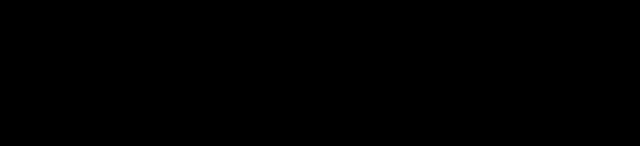
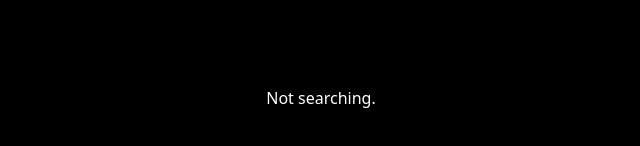
Before and after one commit to Asha20/qr_scanner, a React (Vite) app: page / in a window 1280 px wide. Shown: the part 650-796 px from the top of the page, without its empty margins (319-959 px from the left). Built offline with nearby package versions, Linux system fonts and the light colour scheme; no server answers.

Commit message:
feat: Display scan result on screen

```diff
--- a/src/components/App.tsx
+++ b/src/components/App.tsx
@@ -2,6 +2,8 @@
 import { QrScanner, ScanResult } from "~/components/QrScanner/index";
 import { useAsyncConst } from "~/hooks/useConst";
 import { Camera } from "~/logic/camera";
+
+const SCAN_ATTEMPTS_PER_SECOND = 10;
 
 export function App() {
   const { value: camera } = useAsyncConst(() =>
@@ -12,7 +14,9 @@
     }),
   );
 
+  const [scanning, setScanning] = useState(false);
   const [torch, setTorch] = useState(false);
+  const [text, setText] = useState("");
 
   function updateTorch(value: boolean) {
     if (camera) {
@@ -22,25 +26,31 @@
   }
 
   function onScan(result: ScanResult) {
-    console.log({ result });
-    if (result.success) {
-      alert(JSON.stringify(result));
+    const newValue = result.success ? result.value : "";
+    if (newValue !== text) {
+      setText(newValue);
+      setScanning(false);
     }
   }
 
   return (
-    <div className="w-screen h-screen flex">
-      <div className="bg-red-300 flex-auto">
+    <div className="w-screen h-screen relative">
       <QrScanner
-          scan={true}
+        scan={scanning}
+        onScan={onScan}
+        attemptsPerSecond={SCAN_ATTEMPTS_PER_SECOND}
         media={camera?.mediaStream}
         torch={
           camera?.supportsTorch
             ? { active: torch, onChange: updateTorch }
             : undefined
         }
-          onScan={onScan}
       />
+      <div className="absolute bottom-0 left-0 right-0 text-center text-white p-4">
+        <p>
+          {text ? "Found code:" : scanning ? "Searching..." : "Not searching."}
+        </p>
+        <p className="min-h-[1.5rem] truncate">{text}</p>
       </div>
     </div>
   );
--- a/src/components/MediaStreamPlayer.tsx
+++ b/src/components/MediaStreamPlayer.tsx
@@ -81,7 +81,11 @@
     const hideVideo = !playing || Boolean(!mediaStream);
 
     return (
-      <div className={`w-full h-full relative ${hideVideo ? "bg-black" : ""}`}>
+      <div
+        className={`w-full h-full overflow-hidden relative ${
+          hideVideo ? "bg-black" : ""
+        }`}
+      >
         {hideVideo && (
           <p className="flex items-center justify-center text-white h-full select-none">
             {!mediaStream ? "No media stream." : "Not playing."}
@@ -90,7 +94,7 @@
 
         <video
           ref={videoRef}
-          className={`bg-black w-full h-full ${hideVideo ? "hidden" : ""}`}
+          className={`w-full ${hideVideo ? "hidden" : ""}`}
           playsInline={true}
         />
 
--- a/src/components/QrScanner/QrScanner.tsx
+++ b/src/components/QrScanner/QrScanner.tsx
@@ -3,16 +3,21 @@
 import { useInterval } from "~/hooks/useInterval";
 import * as xQrScanner from "./qr_scanner";
 
-const SCAN_ATTEMPTS_PER_SECOND = 10;
-
 export interface QrScannerProps {
   media: MediaStream | undefined;
   torch: Torch | undefined;
   scan: boolean;
+  attemptsPerSecond: number;
   onScan(result: xQrScanner.ScanResult): void;
 }
 
-export function QrScanner({ media, torch, scan, onScan }: QrScannerProps) {
+export function QrScanner({
+  media,
+  torch,
+  scan,
+  attemptsPerSecond,
+  onScan,
+}: QrScannerProps) {
   const videoRef = useRef<HTMLVideoElement | null>(null);
   const scanning = useRef(false);
 
@@ -27,7 +32,7 @@
     scanning.current = false;
   }
 
-  useInterval(attemptScan, 1000 / SCAN_ATTEMPTS_PER_SECOND);
+  useInterval(attemptScan, scan ? 1000 / attemptsPerSecond : null);
 
   return <MediaStreamPlayer ref={videoRef} mediaStream={media} torch={torch} />;
 }
--- a/src/hooks/useInterval.ts
+++ b/src/hooks/useInterval.ts
@@ -1,6 +1,6 @@
 import { useEffect, useRef } from "react";
 
-export function useInterval(fn: () => void, ms: number) {
+export function useInterval(fn: () => void, ms: number | null) {
   const cb = useRef<typeof fn>();
 
   useEffect(() => {
@@ -14,7 +14,9 @@
       }
     }
 
-    const id = setInterval(tick, ms);
-    return () => clearInterval(id);
+    if (ms !== null) {
+      const id = setInterval(tick, ms);
+      return () => clearInterval(id);
+    }
   }, [ms]);
 }
```
Lines whose indentation alone changed are shown as unchanged.
